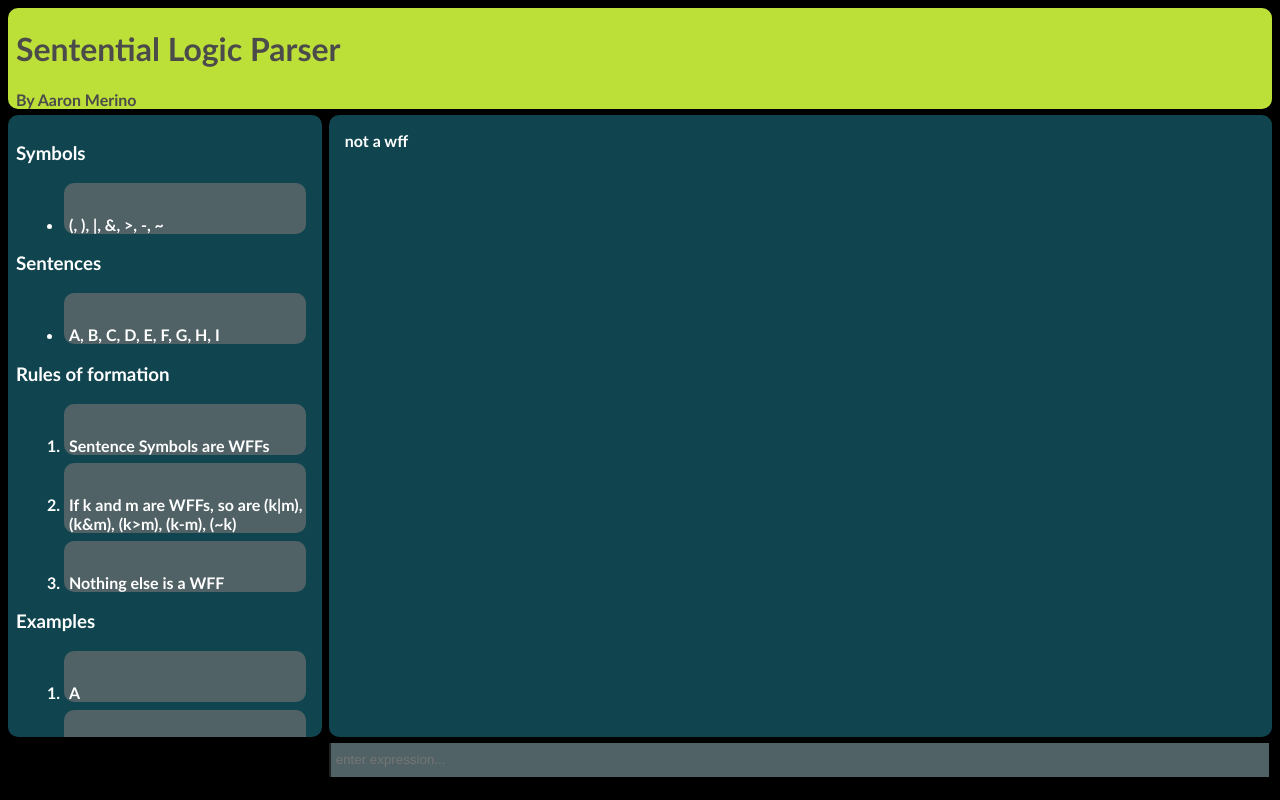
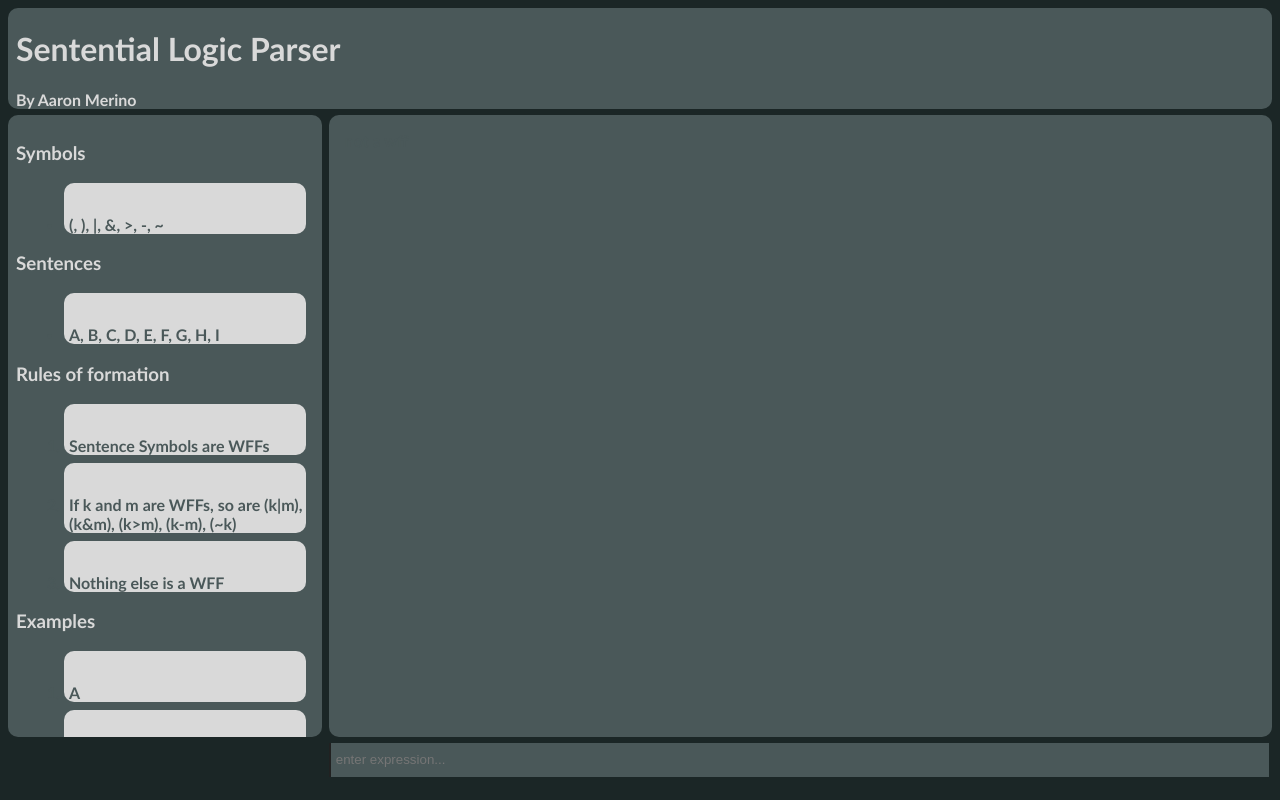
Before and after one commit to aaronmerino/sentential-parser, a React app: page / in a window 1280 px wide. Built offline with nearby package versions, Linux system fonts and the light colour scheme.

Commit message:
updated to new version of loader-utils

```diff
--- a/src/style.css
+++ b/src/style.css
@@ -5,8 +5,17 @@
 #818274
 #A3AB78 */
 
+/* Color Theme Swatches in Hex */
+/*
+#BABEBF
+#4A5859
+#627173
+#4A5859
+#d9d9d9 */
+
+
 body {
-  background-color: rgb(0, 0, 0);
+  background-color: #1B2626;
   font-size: 16px;
 }
 
@@ -31,14 +40,12 @@ body {
 .Result ul {
   padding: 5px 5px 5px 5px;
   margin-left: 1em;
-  /* width: 50%; */
-  /* border-left: 1px dotted rgb(0, 0, 0); */
-  background-color:#10454F;
+  background-color:#4A5859;
 }
 
 .Result li{
-  background-color:#506266;
-  color: white;
+  background-color:#D9D9D9;
+  color: #4A5859;
   transition: 0.1s ease-in-out;
 }
 
@@ -54,7 +61,8 @@ body {
 li {
   border-radius: 10px;
   padding: 2em 0 0 5px;
-  background-color: #506266;
+  background-color: #D9D9D9;
+  color: #4A5859;
   /* height: 100%; */
   margin: 0.5em;
   overflow-wrap: break-word;
@@ -69,8 +77,8 @@ li {
 .Header {
   grid-column: 1 / 3;
   grid-row: 1;
-  background-color: #BDE038;
-  color: #4b4b4b;
+  background-color: #4A5859;
+  color: #D9D9D9;
   padding-left: 0.5em;
 }
 
@@ -84,8 +92,8 @@ li {
   /* border-right: 2px solid #d8d8d8; */
   /* border-bottom: 2px solid #BDE038; */
   padding: 0.5em;
-  background-color: #10454F;
-  color: white;
+  background-color: #4A5859;
+  color: #D9D9D9;
   overflow-y: auto;
 }
 
@@ -101,8 +109,8 @@ input {
   height: 95%;
   padding: 5px;
   width: calc(100% - 15px);
-  background-color: #506266;
-  color: white;
+  background-color: #4A5859;
+  color: #D9D9D9;
   border-top: 0px;
   border-bottom: 0px;
   border-right: 0px;
@@ -113,9 +121,9 @@ input {
   grid-column: 2;
   grid-row: 2;
   padding: 1em;
-  background-color: #10454F;
-  color: white;
-  overflow-y: scroll;
+  background-color: #4A5859;
+  color: #4A5859;
+  overflow-y: auto;
 }
 
 
```
Also changed, not shown: 1 other file (tests, documents, lock files or other folders).
